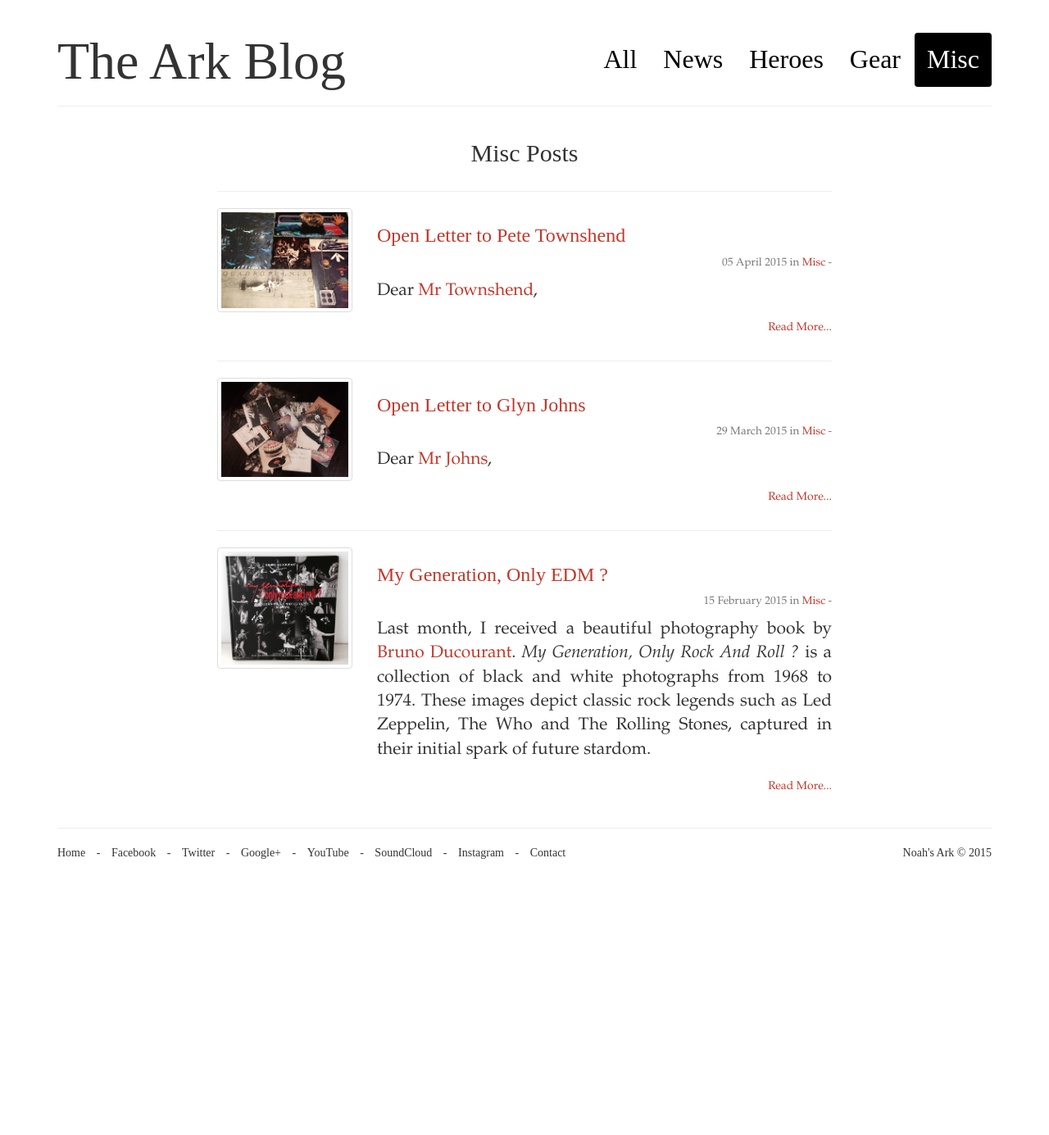
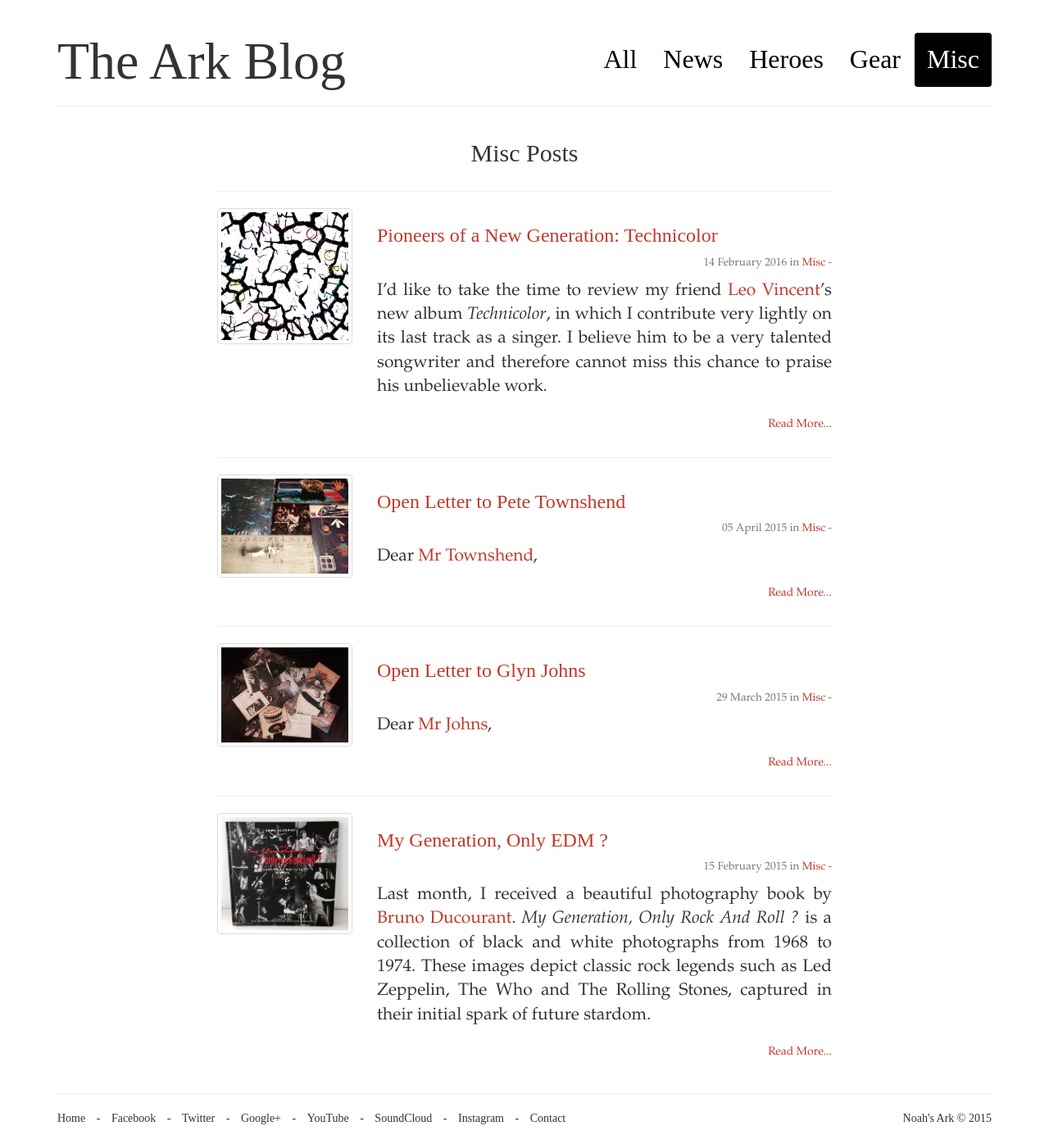
Before and after one commit to noahsarkmusic/noahsarkmusic.github.io, a Jekyll site: the page built from blog/misc/index.html, in a window 1280 px wide. Shown: the whole page at 82% size. Built offline with Jekyll 4.4.1, drawn with Linux system fonts in a browser that asks for light colours; some web fonts are replaced; comment, search, counter and statistics services are not loaded; before the commit the page ends 1061 px from its top, so only the background shows below that; some of the changed lines change nothing that is shown.

Commit message:
New blog post

```diff
--- a/_config.yml
+++ b/_config.yml
@@ -9,6 +9,7 @@ paginate: 5
 
 gems:
   - jekyll-sitemap
+  - jekyll-paginate
 
 defaults:
   -
--- /dev/null
+++ b/_posts/2016-02-14-pioneers-of-a-new-generation-technicolor.markdown
@@ -0,0 +1,32 @@
+---
+title:  "Pioneers of a New Generation: Technicolor"
+category: misc
+image: /media/technicolor.png
+caption: "Technicolor by Leo Vincent."
+tags:
+  - album
+  - leo-vincent
+  - technicolor
+---
+
+I’d like to take the time to review my friend [Leo Vincent](http://www.leovincentmusic.com)’s new album _Technicolor_, in which I contribute very lightly on its last track as a singer. I believe him to be a very talented songwriter and therefore cannot miss this chance to praise his unbelievable work.
+
+As a multi-instrumentalist like myself, Leo plays almost all instruments on his album by himself, quite impressively, with the exception of drums. Knowing how hard it is to record an album by oneself, I admire his perseverance to get his music out. I just wanted to state this out, before I even review any musical elements of _Technicolor_.
+
+Leo is known for his soundtracks on many independent films, exhibitions and commercials. He can be very instrumental but nonetheless he also shares his emotions through his moody voice. All in all, he has this unique ability to set a melancholic mood, and this album is no exception.
+
+As a classically-trained musician, he carries a baggage of compositional knowledge. Having a similar background, I can testify that there is this mixed feeling about what you learn at the conservatory that comes to life. On one hand, you respect the traditional approach to music theory and classical music but on the other hand you feel this need to revolt against this conformism.
+
+The result is pop/rock music with a hint of clever arrangements and melodies. I strongly believe that the true force of a great songwriter is to know when not to use complexity (while being aware of it). And this is what I hear in _Technicolor_.
+
+In my opinion, I have to say that the best cut of the album is definitely “One Last Time”. The two voices complement each other so well by forming a coherent duality as much in the songwriting as in the arrangement. The song builds up very nicely when the drums switch to double time resulting in a smooth climax.
+
+My personal favorite is “Sweet Illusion” because it reminds me of beginnings of classic rock songs with its staple chord progression and blend of instrumentation. The harmonized and doubled lead guitars in the intensive passage of the song reminds me of the bagpipes in AC/DC’s “It’s a Long Way to the Top (If You Wanna Rock ’N’ Roll)”. The Mixolydian mode Vincent uses in several of these songs can very well become his staple lead guitar scale.
+
+Another familiar musicality that I hear is in “Sweety”. A strangely recognizable Pink Floyd sonority that I enjoy. A hint of “Wish You Were Here”, a drop of “Mother” but French enough to stand on its own (maybe someday he will adopt the “English way” and hang on in quiet desperation).
+
+Overall, the melodies are very well-crafted making certain songs hard to forget (in a good way!). The arrangements and compositions are clever but from time to time track lengths fall short in my opinion. I’ve caught myself waiting for extra final choruses many times, deceived by abrupt endings. On a personal note, I found the drums too modern sounding and monotone between songs on the mixing aspect.
+
+Nonetheless, _Technicolor_ is very much anchored in today’s pop/rock sounds and the shorter track edits fit the current needs of music. Short streamable and radio-friendly single edits. The album has a good balance of heavier and softer songs featuring three different languages. I have no doubts that this record has the potential of becoming a success should it receive greater public attention.
+
+As for the bonus track, I will let you guys review it and share your comments below. All I can say is that you came to the wrong place.
```
Also changed, not shown: Gemfile.lock, media/technicolor.png (added).
